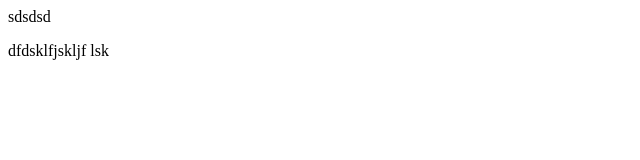
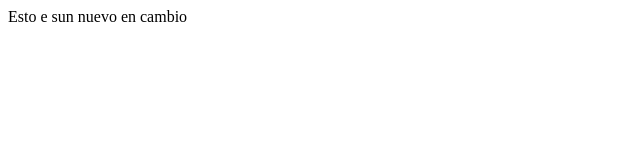
Before and after one commit to JudithCristina/PRUEBA_GIT_2, a plain HTML site: page index.html in a window 1280 px wide. Shown: the whole page, without its empty margins (0-640 px from the left). Drawn offline with Linux system fonts and the light colour scheme.

Commit message:
esto es un nuevo cambio

```diff
--- a/index.html
+++ b/index.html
@@ -5,7 +5,6 @@
     <title>Hola Mundo</title>
 </head>
 <body>
-    <p>sdsdsd</p>
-    <p>dfdsklfjskljf lsk</p>
+ <p>Esto e sun nuevo en cambio</p>
 </body>
 </html>
--- /dev/null
+++ b/main.js
@@ -0,0 +1,3 @@
+console.log("Hola mundo")
+console.log("hola")
+console.log("Bienvenidos")
```
Also changed, not shown: home.html (added).
